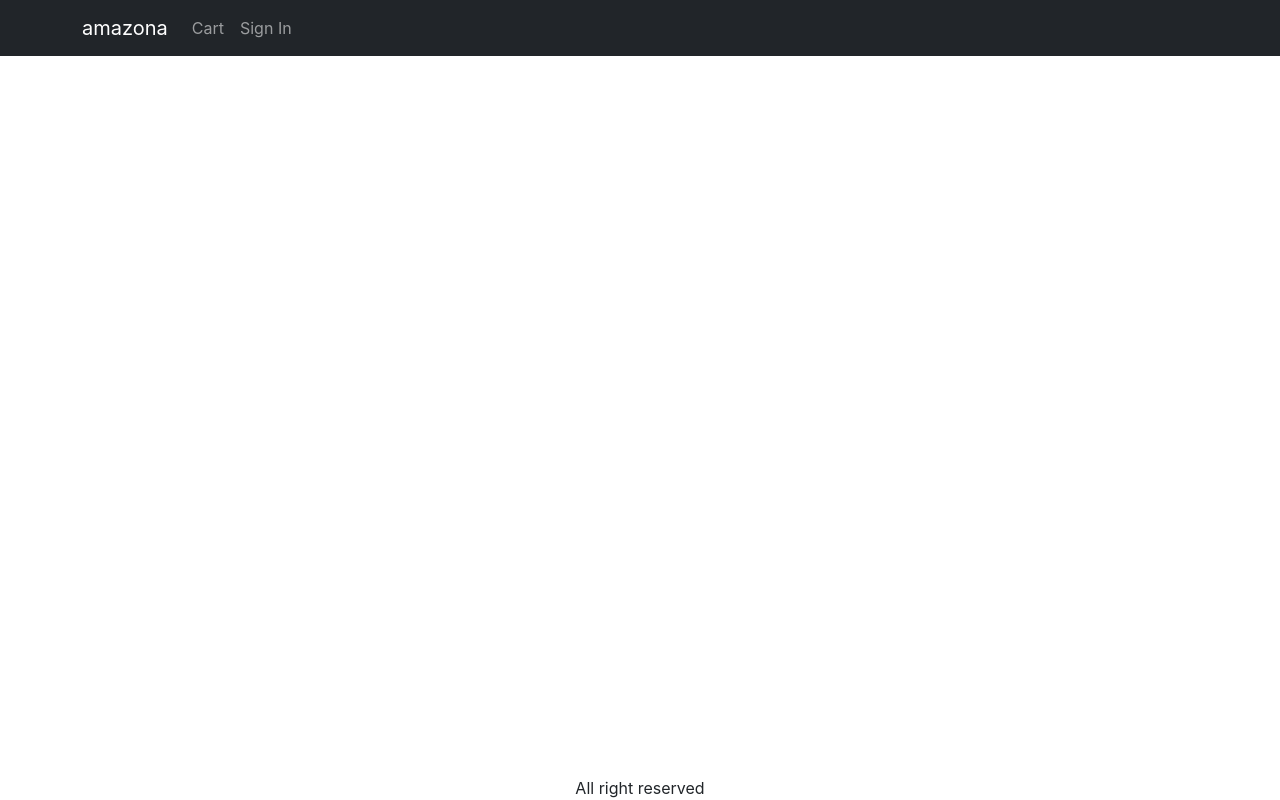
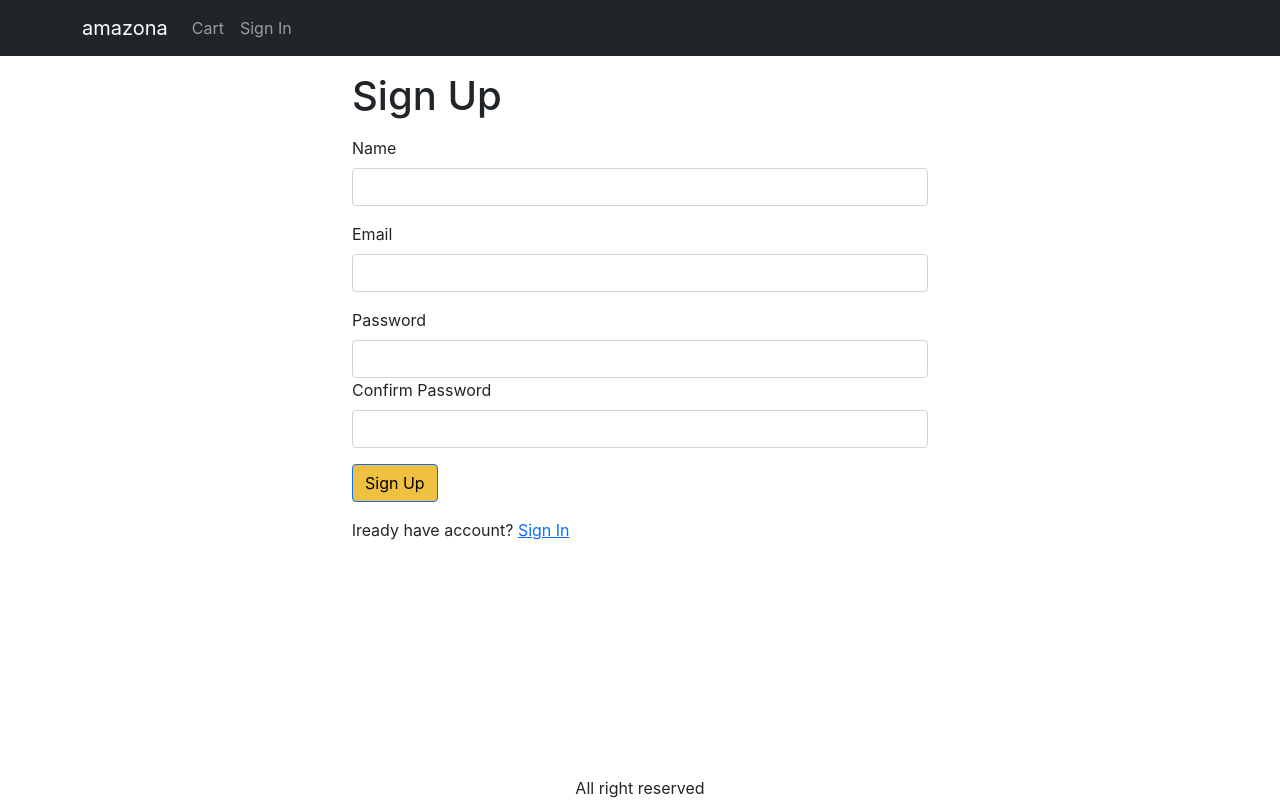
Before and after one commit to L00ka5z78/amazona, a React (Create React App) app in the folder frontend/: page /signup in a window 1280 px wide. Built offline with nearby package versions, Linux system fonts and the light colour scheme.

Commit message:
payment method screen

```diff
--- a/frontend/src/App.js
+++ b/frontend/src/App.js
@@ -13,7 +13,10 @@
 import { Store } from './Store';
 import CartScreen from './screens/CartScreen';
 import SigninScreen from './screens/SigninScreen';
+import SignupScreen from './screens/SignupScreen';
+
 import ShippingAdressScreen from './screens/ShippingAdressScreen';
+import PaymentMethodScreen from './screens/PaymentMethodScreen';
 
 function App() {
   const { state, dispatch: ctxDispatch } = useContext(Store);
@@ -23,6 +26,7 @@
     ctxDispatch({ type: 'USER_SIGNOUT' });
     localStorage.removeItem('userInfo');
     localStorage.removeItem('shippingAdress');
+    localStorage.removeItem('paymentMethod');
   };
 
   return (
@@ -77,7 +81,9 @@
               <Route path="/product/:slug" element={<ProductScreen />} />
               <Route path="/cart" element={<CartScreen />} />
               <Route path="/signin" element={<SigninScreen />} />
+              <Route path="/signup" element={<SignupScreen />} />
               <Route path="/shipping" element={<ShippingAdressScreen />}></Route>
+              <Route path="/payment" element={<PaymentMethodScreen />}></Route>
 
               <Route path="/" element={<HomeScreen />} />
 
--- a/frontend/src/Store.js
+++ b/frontend/src/Store.js
@@ -13,6 +13,10 @@
         shippingAdress: localStorage.getItem('shippingAdress')
             ? JSON.parse(localStorage.getItem('shippingAdress'))
             : {},
+
+        paymentMethod: localStorage.getItem('paymentMethod')
+            ? localStorage.getItem('paymentMethod')
+            : '',
 
         cartItems: localStorage.getItem('cartItems')
             ? JSON.parse(localStorage.getItem('cartItems')) : [],
@@ -52,7 +56,8 @@
                 userInfo: null,
                 cart: {
                     cartItems: [],
-                    shippingAdress: {}
+                    shippingAdress: {},
+                    paymentMethod: '',
                 },
             };
 
@@ -62,6 +67,15 @@
                 cart: {
                     ...state.cart,
                     shippingAdress: action.payload,
+                },
+            };
+
+        case 'SAVE_PAYMENT_METHOD':
+            return {
+                ...state,
+                cart: {
+                    ...state.cart,
+                    paymentMethod: action.payload,
                 },
             };
 
--- /dev/null
+++ b/frontend/src/screens/PaymentMethodScreen.js
@@ -0,0 +1,72 @@
+import React, { useContext, useEffect, useState } from 'react';
+import { Helmet } from 'react-helmet-async';
+import Form from 'react-bootstrap/Form';
+import Button from 'react-bootstrap/Button';
+import CheckoutSteps from '../components/CheckoutSteps';
+import { Store } from '../Store';
+import { useNavigate } from 'react-router-dom';
+
+export default function PaymentMethodScreen() {
+
+    const navigate = useNavigate();
+    const { state, dispatch: ctxDispatch } = useContext(Store);
+    const {
+        cart: { shippingAdress, paymentMethod },
+    } = state;
+
+    const [paymentMethodName, setPaymentMethod] = useState(
+        paymentMethod || 'PayPal'
+    );
+
+
+    useEffect(() => {
+        if (!shippingAdress.adress) {
+            navigate('/shipping')
+        }
+    }, [shippingAdress, navigate])
+
+    const submitHandler = (e) => {
+        e.preventDefault();
+        ctxDispatch({ type: 'SAVE_PAYMENT_METHOD', payload: paymentMethodName });
+        localStorage.setItem('paymentMethod', paymentMethodName);
+        navigate('/placeorder');
+    }
+
+    return (
+        <div>
+            <CheckoutSteps step1 step2 step3>
+            </CheckoutSteps>
+            <div className='container small-container'>
+                <Helmet>
+                    <title>Payment Method</title>
+                </Helmet>
+                <h1 className='my-3'>Payment Method</h1>
+                <Form onSubmit={submitHandler}>
+                    <div className="mb-3">
+                        <Form.Check
+                            type="radio"
+                            id="PayPal"
+                            label="PayPal"
+                            value="PayPal"
+                            checked={paymentMethodName === 'PayPal'}
+                            onChange={(e) => setPaymentMethod(e.target.value)}
+                        />
+                    </div>
+                    <div className="mb-3">
+                        <Form.Check
+                            type="radio"
+                            id="Stripe"
+                            label="Stripe"
+                            value="Stripe"
+                            checked={paymentMethodName === 'Stripe'}
+                            onChange={(e) => setPaymentMethod(e.target.value)}
+                        />
+                    </div>
+                    <div className='mb-3'>
+                        <Button type="submit">Continue</Button>
+                    </div>
+                </Form>
+            </div>
+        </div>
+    )
+}
--- /dev/null
+++ b/frontend/src/screens/SignupScreen.js
@@ -0,0 +1,101 @@
+
+import Axios from 'axios';
+import { Link, useLocation, useNavigate } from 'react-router-dom';
+import Container from 'react-bootstrap/Container';
+import Form from 'react-bootstrap/Form';
+import Button from 'react-bootstrap/Button';
+import { Helmet } from 'react-helmet-async';
+import { useContext, useEffect, useState } from 'react';
+import { Store } from '../Store';
+import { toast } from 'react-toastify';
+import { getError } from '../utils';
+
+
+
+export default function SignupScreen() {
+    const navigate = useNavigate();
+
+    const { search } = useLocation();
+    const redirectInUrl = new URLSearchParams(search).get('redirect');
+    const redirect = redirectInUrl ? redirectInUrl : '/';
+
+    const [name, setName] = useState('');
+    const [email, setEmail] = useState('');
+    const [password, setPassword] = useState('');
+    const [confirmPassword, setConfirmPassword] = useState('');
+
+    const { state, dispatch: ctxDispatch } = useContext(Store);       // <==saving in local storage
+    const { userInfo } = state;
+
+    const submitHandler = async (e) => {
+        e.preventDefault();
+        if (password !== confirmPassword) {
+            toast.error('Passwords do not match!');
+            return;
+        }
+        try {
+            const { data } = await Axios.post('/api/users/signup', {
+                name,
+                email,
+                password,
+            });
+            ctxDispatch({ type: 'USER_SIGNIN', payload: data });
+            localStorage.setItem('userInfo', JSON.stringify(data));
+            navigate(redirect || '/');
+        } catch (err) {
+            toast.error(getError(err));
+
+        }
+    };
+
+    useEffect(() => {
+        if (userInfo) {
+            navigate(redirect);
+        }
+    }, [navigate, redirect, userInfo]);
+
+    return (
+        <Container className="small-container">
+
+            <Helmet>
+                <title>Sign Up</title>
+            </Helmet>
+            <h1 className="my-3">Sign Up</h1>
+            <Form onSubmit={submitHandler}>
+
+                <Form.Group className="mb-3" controlId="name">
+                    <Form.Label>Name</Form.Label>
+                    <Form.Control onChange={(e) => setName(e.target.value)} required
+                    />
+                </Form.Group>
+
+
+                <Form.Group className="mb-3" controlId="email">
+                    <Form.Label>Email</Form.Label>
+                    <Form.Control type="email" required onChange={(e) => setEmail(e.target.value)}
+                    />
+                </Form.Group>
+
+                <Form.Group className="mb-3" controlId="password">
+                    <Form.Label>Password</Form.Label>
+                    <Form.Control type="password" required onChange={(e) => setPassword(e.target.value)}
+                    />
+
+                    <Form.Group className="mb-3" controlId="confirmPassword">
+                        <Form.Label>Confirm Password</Form.Label>
+                        <Form.Control type="password" required onChange={(e) => setConfirmPassword(e.target.value)}
+                        />
+                    </Form.Group>
+                </Form.Group>
+
+                <div className="mb-3">
+                    <Button type="submit">Sign Up</Button>
+                </div>
+                <div className="mb-3">
+                    lready have account?{' '}
+                    <Link to={`/signup?redirect=${redirect}`}>Sign In</Link>
+                </div>
+            </Form>
+        </Container>
+    )
+}
```
Also changed, not shown: 2 other files (tests, documents, lock files or other folders).
